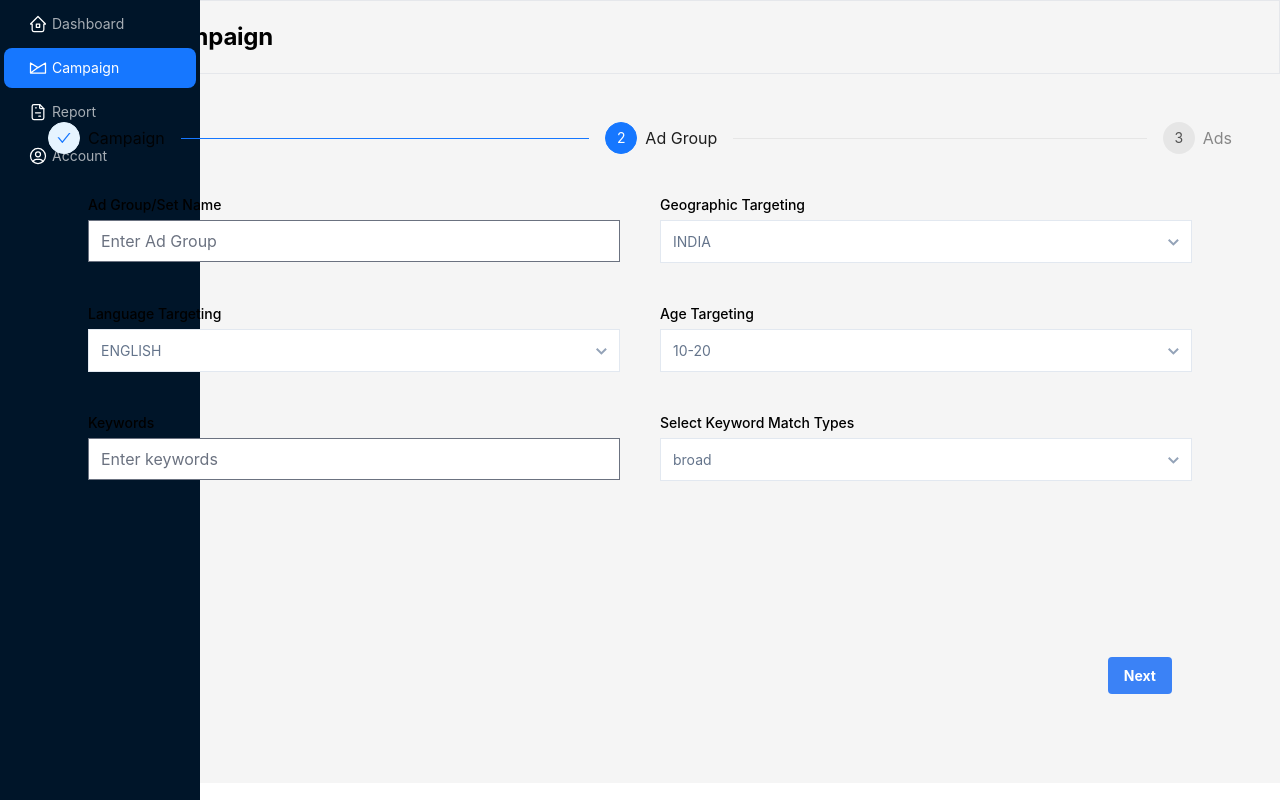
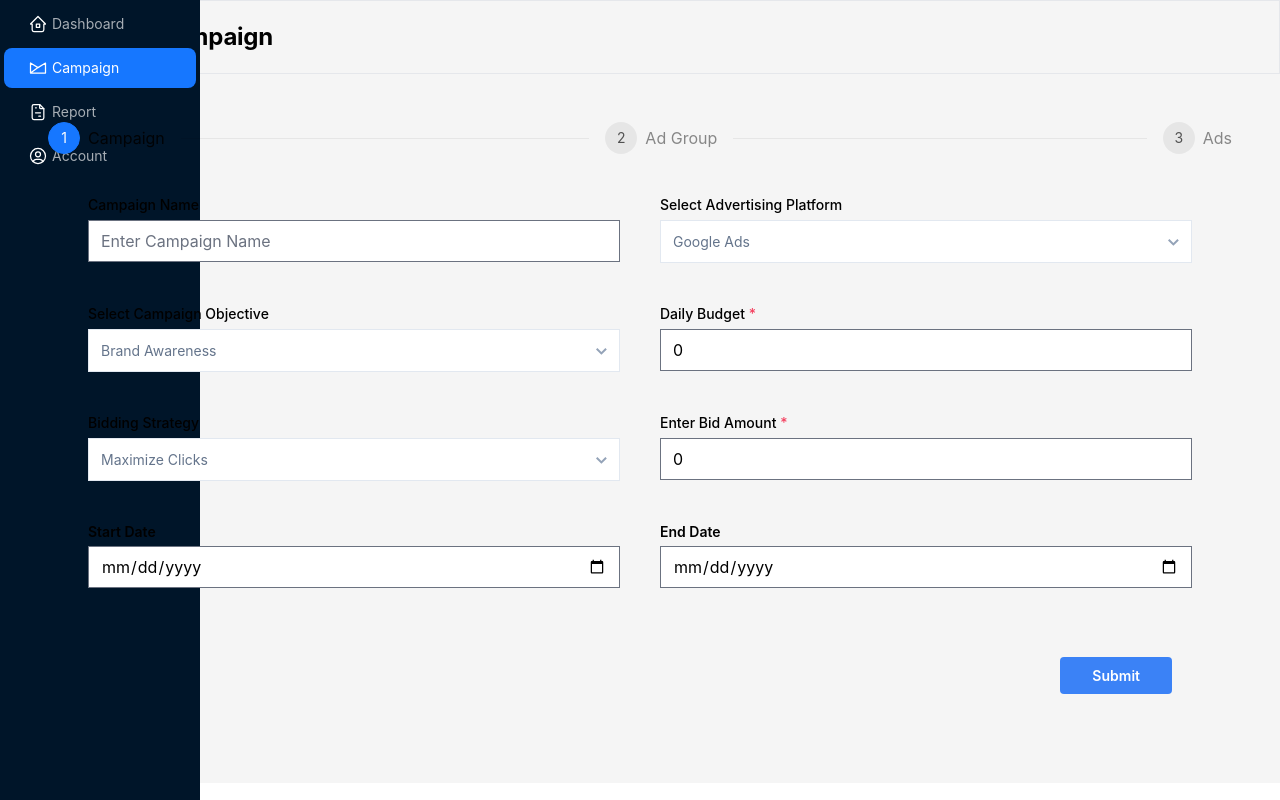
Before and after one commit to vikram-shyftlabs/adsense-admin, a React (Vite) app: page /campaigns in a window 1280 px wide. Built offline with nearby package versions, Linux system fonts and the light colour scheme.

Commit message:
select-field

```diff
--- a/src/components/create-campaign/CampaignForm.jsx
+++ b/src/components/create-campaign/CampaignForm.jsx
@@ -1,6 +1,7 @@
 import React from "react";
 import TextInput from "../text-inputs/text-input.component";
 import SelectBase from "../select-inputs/select-input.component";
+import { DatePicker } from "antd";
 
 const advertisingPlatform = [
     { id: 0, value: "Google Ads"}, { id: 1, value: "Meta Ads" },
@@ -30,14 +31,16 @@ const CampaignForm = ({ errors, register, setCurrent, onSubmit, handleSubmit })
         <SelectBase
           id="platform"
           label="Select Advertising Platform"
+          register={register}
           options={advertisingPlatform}
+
+          errorMessage={errors?.platform?.message}
         />
         <SelectBase
           id="objective"
           label="Select Campaign Objective"
           options={campaignObjectives}
-          helperText={errors?.objective?.message}
-
+          errorMessage={errors?.objective?.message}
         />
         <TextInput
           isRequired
@@ -50,7 +53,9 @@ const CampaignForm = ({ errors, register, setCurrent, onSubmit, handleSubmit })
         <SelectBase
           id="bidding_strategy"
           label="Bidding Strategy"
+          errorMessage={errors?.bidding_strategy?.message}
           options={biddingStrategies}
+          register={register}
         />
         <TextInput
           isRequired
@@ -60,6 +65,18 @@ const CampaignForm = ({ errors, register, setCurrent, onSubmit, handleSubmit })
           placeholder="Enter Bid Amount"
           errorMessage={errors?.bid_amount?.message}
         />
+        <div className="flex flex-col gap-1">
+          <label className="font-semibold"> Start Date</label>
+          <input id="start_date" type="date" onChange={(event) => {
+            console.log(event.target.value)
+          }}/>
+        </div>
+        <div className="flex flex-col gap-1">
+          <label className="font-semibold"> End Date</label>
+          <input id="end_date" type="date" onChange={(event) => {
+
+          }}/>
+        </div>
         <button
           className="absolute bottom-5 right-5 mr-10 bg-blue-500 hover:bg-blue-700 text-white font-semibold py-2 px-8 rounded"
           type="submit"
--- a/src/components/select-inputs/select-input.component.tsx
+++ b/src/components/select-inputs/select-input.component.tsx
@@ -1,5 +1,6 @@
 import React, {useState, useRef, useEffect} from 'react';
 import Transition from '../../utils/Transition';
+import { UseFormRegister } from "react-hook-form";
 
 interface IValueMap {
   id: number;
@@ -12,9 +13,12 @@ interface ISelectProps {
   options: Array<IValueMap>;
   customClass?: React.ComponentProps<'div'>['className'];
   helperText?: string;
+  errorMessage?:string;
+  register?: UseFormRegister<any>;
+  id: string;
 }
 
-function SelectBase({label, options, customClass, helperText}: ISelectProps) {
+function SelectBase({label, options, customClass, helperText, errorMessage, register, id}: ISelectProps) {
   const [dropdownOpen, setDropdownOpen] = useState(false);
   const [selected, setSelected] = useState(options[0]?.id);
 
@@ -100,9 +104,11 @@ function SelectBase({label, options, customClass, helperText}: ISelectProps) {
                 className={`flex items-center w-full  hover:bg-slate-50 py-1 px-3 cursor-pointer ${
                   option.id === selected && 'text-indigo-500'
                 }`}
+                {...(register ? register(id) : {})}
                 onClick={() => {
                   setSelected(option.id);
                   setDropdownOpen(false);
+
                 }}
               >
                 <svg
@@ -123,10 +129,18 @@ function SelectBase({label, options, customClass, helperText}: ISelectProps) {
       </div>
       {helperText && (
         <label
-          className="block text-xs font-normal text-slate-400 mt-2 mb-1"
+          className="block text-xs font-normal text-slate-400 mt-2 mb-1 "
           htmlFor={label}
         >
           {helperText}
+        </label>
+      )}
+      {errorMessage && (
+        <label
+          className="block text-xs font-normal text-slate-400 mt-2 mb-1 text-red-500"
+          htmlFor={label}
+        >
+          {errorMessage}
         </label>
       )}
     </div>
--- a/src/helpers/schema.yup.tsx
+++ b/src/helpers/schema.yup.tsx
@@ -5,8 +5,8 @@ const campaignFormValidationSchema = yup.object({
   platform: yup.string().required("Platform is Required"),
   objective: yup.string().required("Objective is Required"),
   daily_budget: yup.number().required("Daily Budget is Required"),
-  // start_date: yup.string().required("Start Date is Required"),
-  // end_date: yup.string().required("End Date is Required"),
+  start_date: yup.string().required("Start Date is Required"),
+  end_date: yup.string().required("End Date is Required"),
   bidding_strategy: yup.string().required("Bidding Strategy is Required"),
   bid_amount: yup.number().required("Bid Amount is Required"),
 });
--- a/src/pages/create-campaign/create-campaign.component.tsx
+++ b/src/pages/create-campaign/create-campaign.component.tsx
@@ -26,7 +26,7 @@ interface AdGroupCreate {
   keyword_match_types: string;
 }
 const Campaign: React.FC = () => {
-  const [current, setCurrent] = useState(1);
+  const [current, setCurrent] = useState(0);
   const {
     register: registerCampaign,
     handleSubmit: handleSubmitCampaign,
@@ -37,10 +37,10 @@ const Campaign: React.FC = () => {
       platform: "",
       objective: "",
       daily_budget: 0,
-      // start_date:"",
-      // end_date:"",
-      bidding_strategy: "",
-      bid_amount: 0,
+      start_date:"",
+      end_date:"",
+      bidding_strategy:"",
+      bid_amount:0,
 
     },
     resolver: yupResolver(campaignFormValidationSchema),
```
